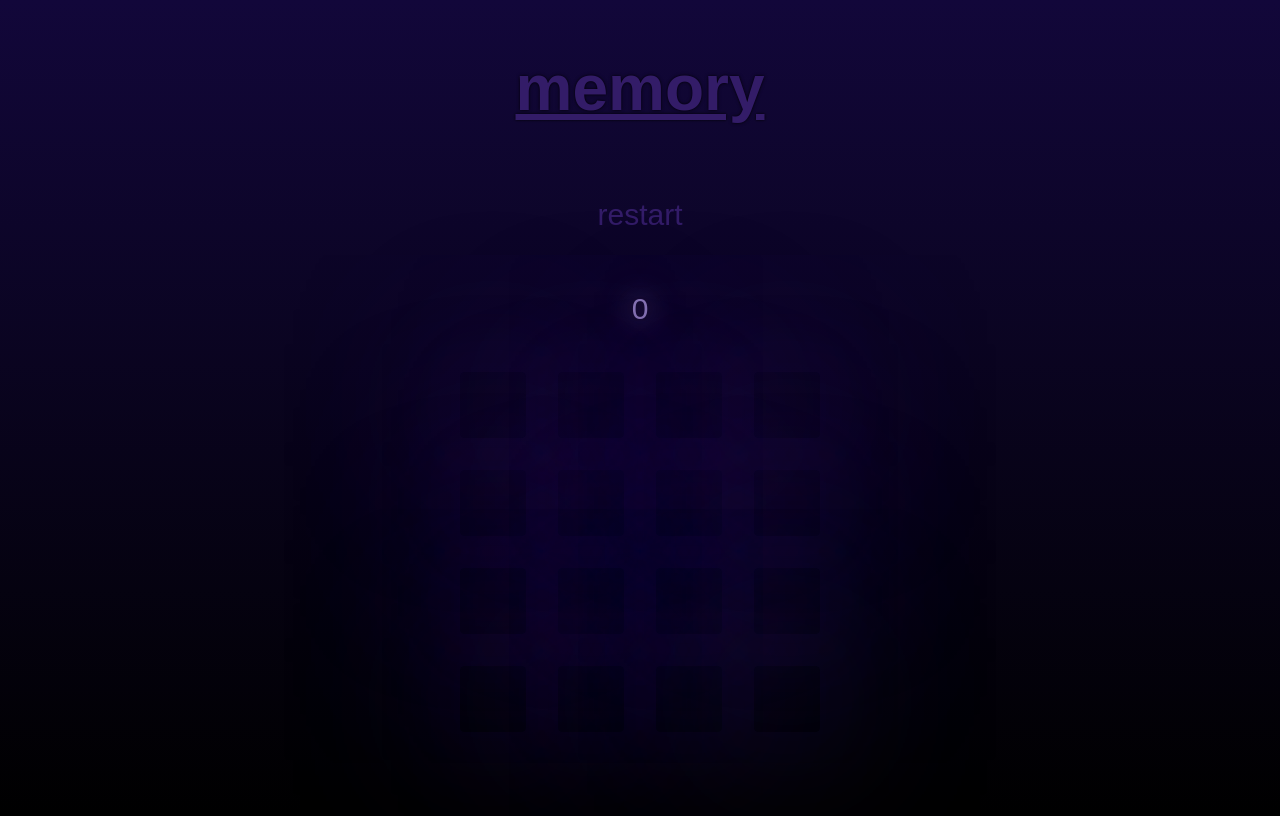
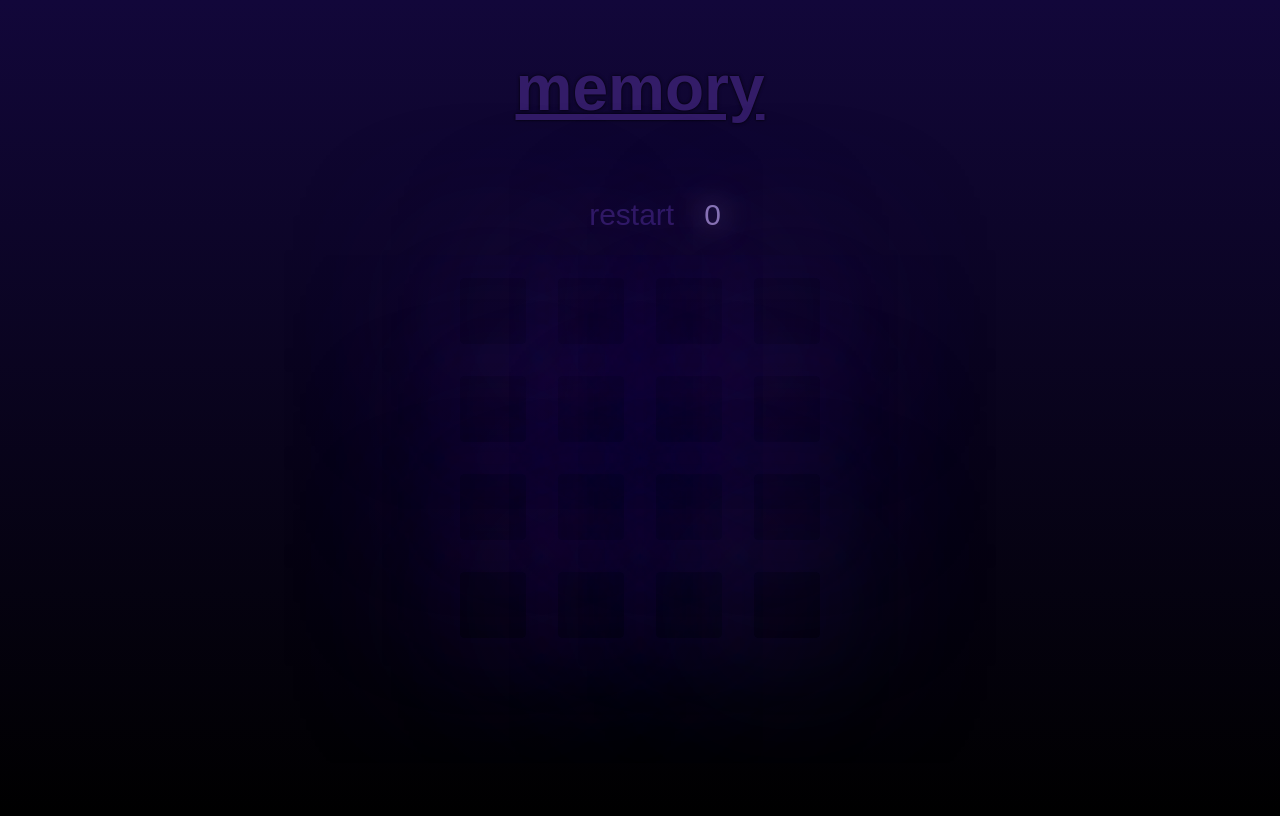
Before and after one commit to fishxsea/Memory-Game-Springboard, a plain HTML site: page index.html in a window 1280 px wide. Drawn offline with Linux system fonts and the light colour scheme; a web font is replaced by a local one.

Commit message:
orientation

```diff
--- a/styles.css
+++ b/styles.css
@@ -2,7 +2,6 @@ body {
 
   background-image: linear-gradient(#12073a, #000000);
   height: 100vh;
-  position: relative;
   font-family: 'Montserrat Subrayada', sans-serif;
 }
 
@@ -20,9 +19,9 @@ body {
 
 .res-score {
   display: flex;
+  justify-content: center;
+  align-items: center;
   justify-content: space-between;
-  flex-direction: column;
-
 }
 
 #title {
@@ -40,6 +39,7 @@ body {
   font-size: 30px;
   user-select: none;
   transition: 300ms;
+  margin: 1em;
   cursor: pointer;
 }
 
@@ -113,7 +113,6 @@ body {
 }
 
 .square:hover {
-  /* background-color: #ff7300; */
   transform: rotate(45deg);
   border-color: white;
 
```
